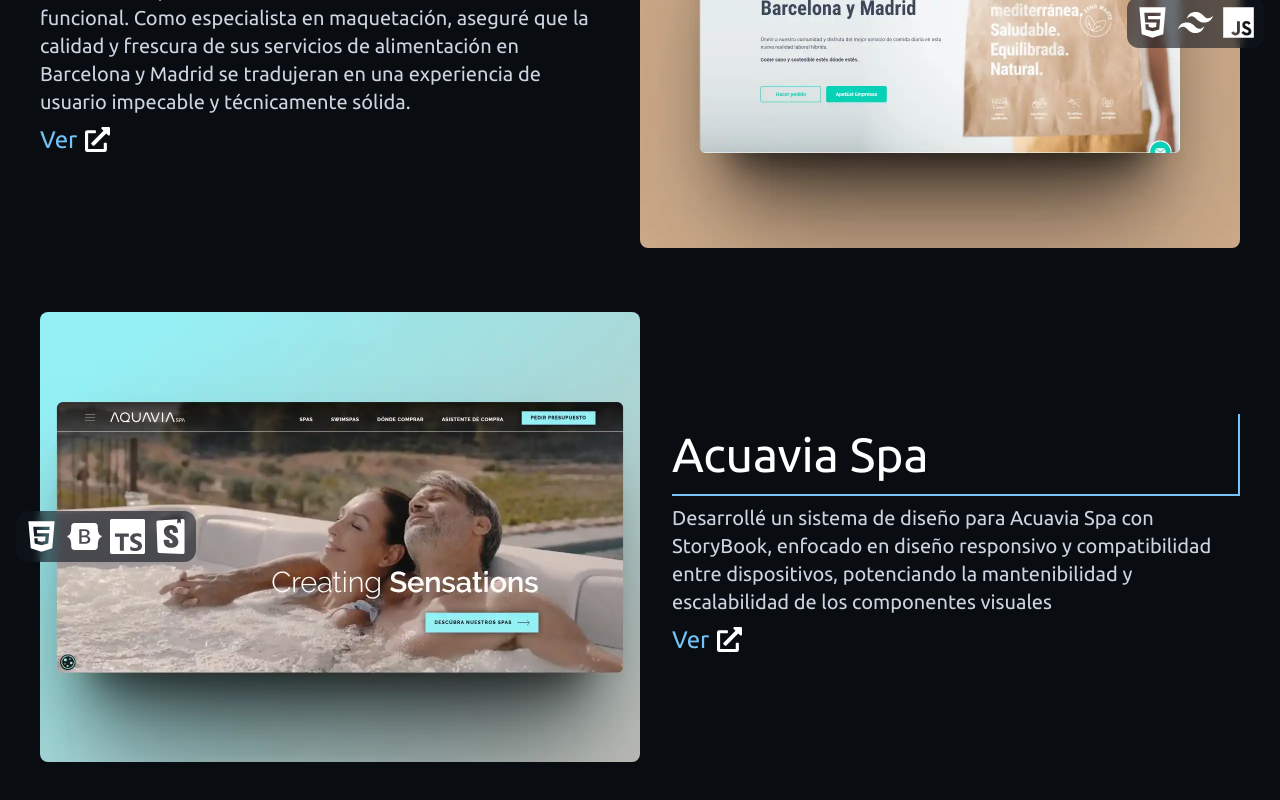
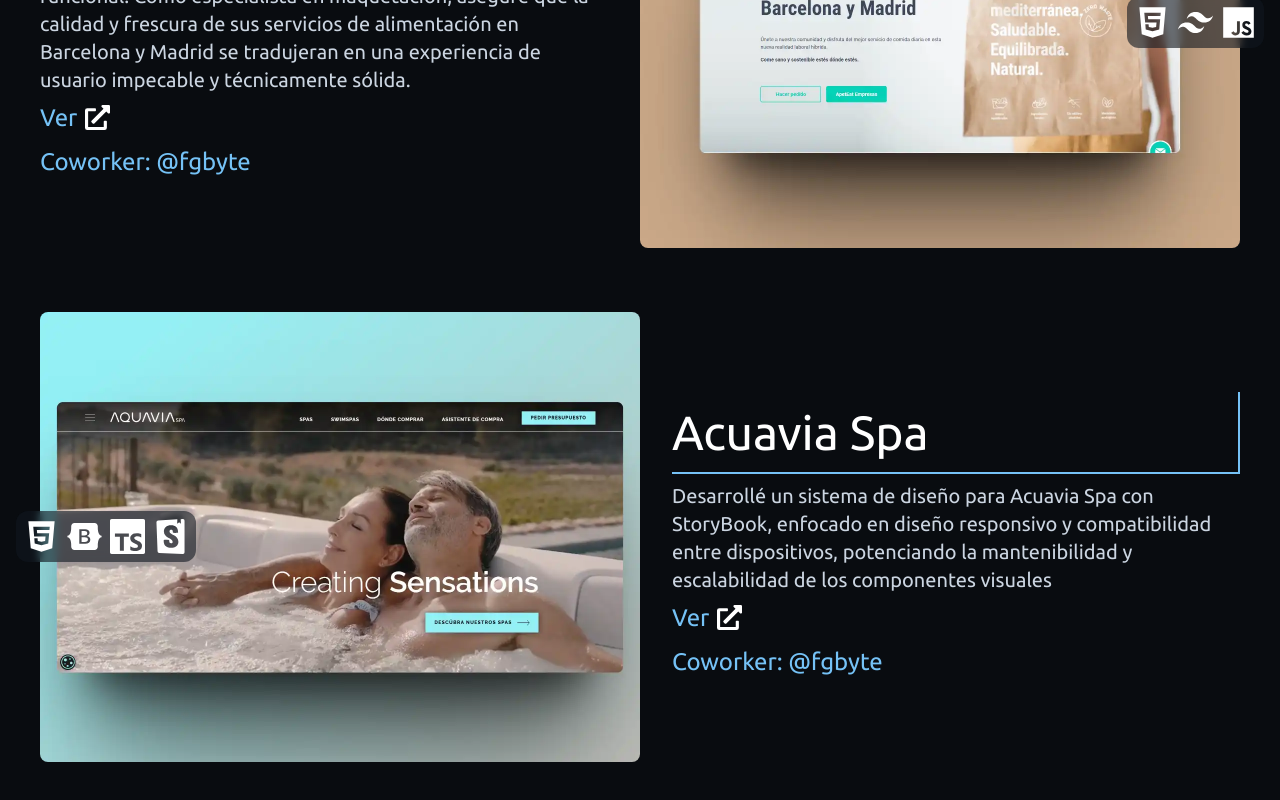
Before and after one commit to guillezdev/Mi-Web, a React (Vite) app: page / in a window 1280 px wide. Shown: the part 1896-2696 px from the top of the page. Built offline with nearby package versions, Linux system fonts and the light colour scheme.

Commit message:
coworker added for proyects

```diff
--- a/src/components/Projects.jsx
+++ b/src/components/Projects.jsx
@@ -15,7 +15,7 @@ import superletter from "../assets/superletter.webp";
 import apeteat from "../assets/apeteat.webp";
 
 function ProjectCard(props) {
-  const { title, description, imageSrc, githubLink, liveLink, tags, index } = props;
+  const { title, description, imageSrc, githubLink, liveLink, tags, index, coworkerLink, coworker_name } = props;
 
   return (
     <section className={`flex flex-col ${index % 2 !== 0 ? 'md:flex-row-reverse' : 'md:flex-row'} relative gap-8 text-white items-center w-full`}>
@@ -45,8 +45,13 @@ function ProjectCard(props) {
             <FaExternalLinkAlt size={25} />
           </a>
 
+
         </div>
-
+        {
+          coworkerLink && <div className="flex items-center gap-2 hover:underline hover:text-primary pb-1 hover:border-primary cursor-pointer">
+            <a className="text-2xl font-extralight text-primary" target="_blank" href={coworkerLink}>Coworker: {'@' + coworker_name}</a>
+          </div>
+        }
       </div>
     </section>
 
@@ -69,6 +74,8 @@ function Projects() {
       description: "Contribuí a Apeteat transformando diseños en realidad funcional. Como especialista en maquetación, aseguré que la calidad y frescura de sus servicios de alimentación en Barcelona y Madrid se tradujeran en una experiencia de usuario impecable y técnicamente sólida.",
       imageSrc: apeteat,
       liveLink: "https://www.apeteat.com/",
+      coworkerLink: 'https://fgbyte.com/project/aquavia',
+      coworker_name: 'fgbyte',
       tags: [FaHtml5, SiTailwindcss, FaJs],
     },
     {
@@ -76,6 +83,8 @@ function Projects() {
       description: "Desarrollé un sistema de diseño para Acuavia Spa con StoryBook, enfocado en diseño responsivo y compatibilidad entre dispositivos, potenciando la mantenibilidad y escalabilidad de los componentes visuales",
       imageSrc: acuavia,
       liveLink: "https://www.aquaviaspa.es/",
+      coworkerLink: 'https://fgbyte.com/project/aquavia',
+      coworker_name: 'fgbyte',
       tags: [FaHtml5, FaBootstrap, SiTypescript, SiStorybook],
     },
   ];
```
